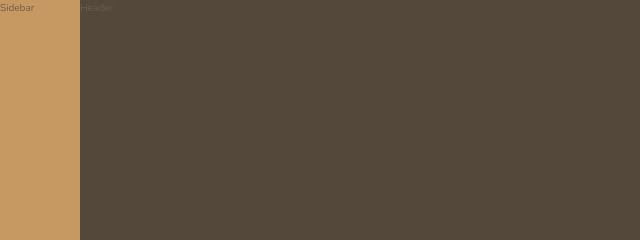
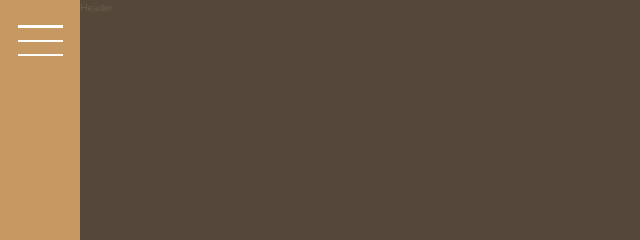
Before and after one commit to mohamedmounir2425/Nexter, a website: page index.html in a window 1280 px wide. Shown: the top 240 px of the page, 0-640 px from the left. Drawn offline with nearby package versions, Linux system fonts and the light colour scheme.

Commit message:
✅ finish sidebar btn

```diff
--- a/index.html
+++ b/index.html
@@ -15,7 +15,9 @@
     <title>nexter &mdash; your home, your freedom</title>
   </head>
   <body class="container">
-    <div class="sidebar">Sidebar</div>
+    <div class="sidebar">
+      <button class="sid-btn"></button>
+    </div>
     <header class="header">Header</header>
     <div class="realtors">Top 3 realtors</div>
     <section class="features">
--- a/sass/_sidebar.scss
+++ b/sass/_sidebar.scss
@@ -2,4 +2,30 @@
   background-color: $color-primary;
   grid-column: sidebar-start / sidebar-end;
   grid-row: 1 / -1;
+  display: flex;
+  justify-content: center;
 }
+
+.sid-btn {
+  background-color: $color-white;
+  width: 4.5rem;
+  height: 2px;
+  margin-top: 4rem;
+  border: none;
+
+  &::before,
+  &::after {
+    content: "";
+    display: block;
+    background-color: $color-white;
+    width: 4.5rem;
+    height: 2px;
+  }
+  &::before {
+    transform: translateY(-1.5rem);
+    height: 3px;
+  }
+  &::after {
+    transform: translateY(1.1rem);
+  }
+}
```
Also changed, not shown: css/style.css, 1 other file.
